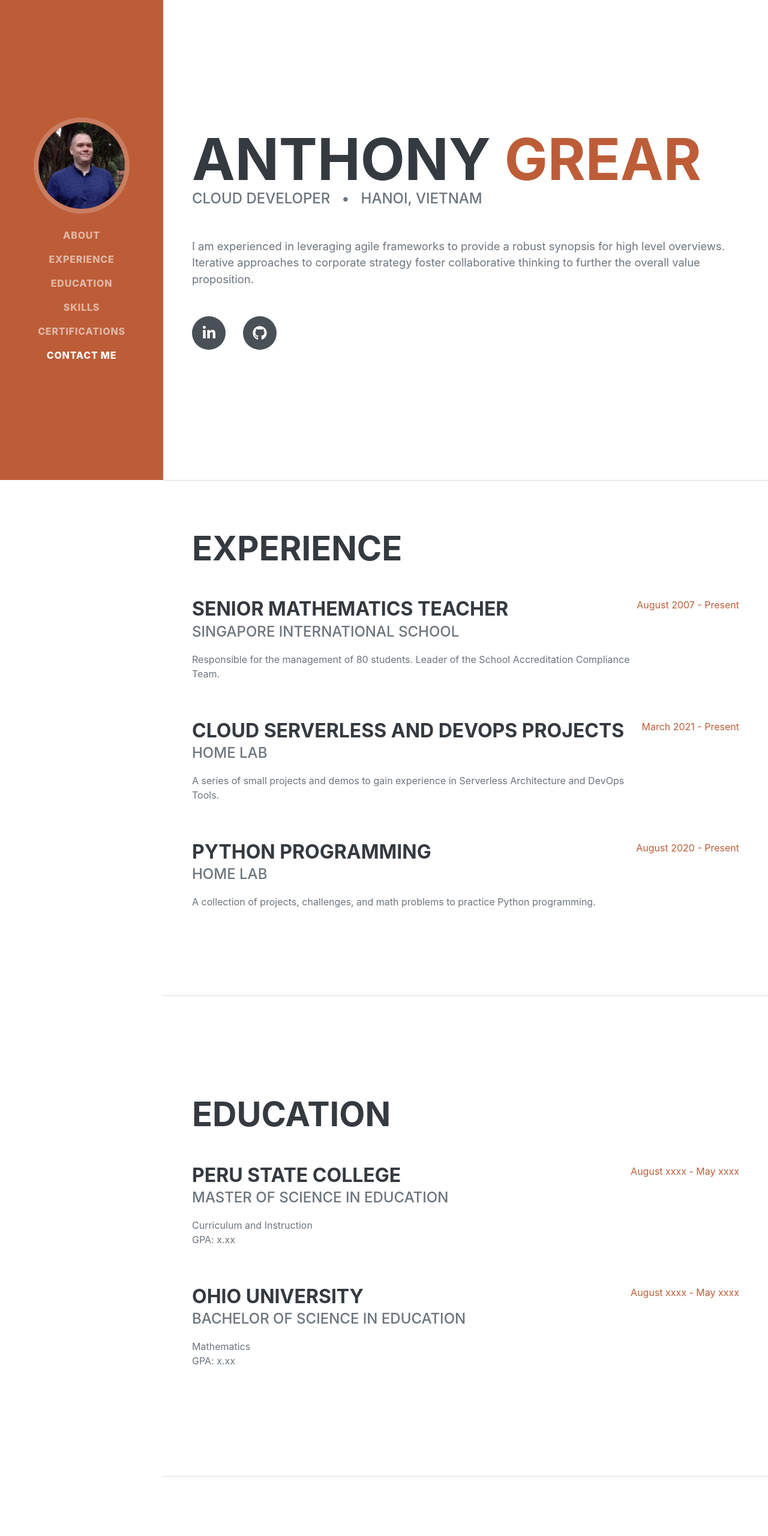
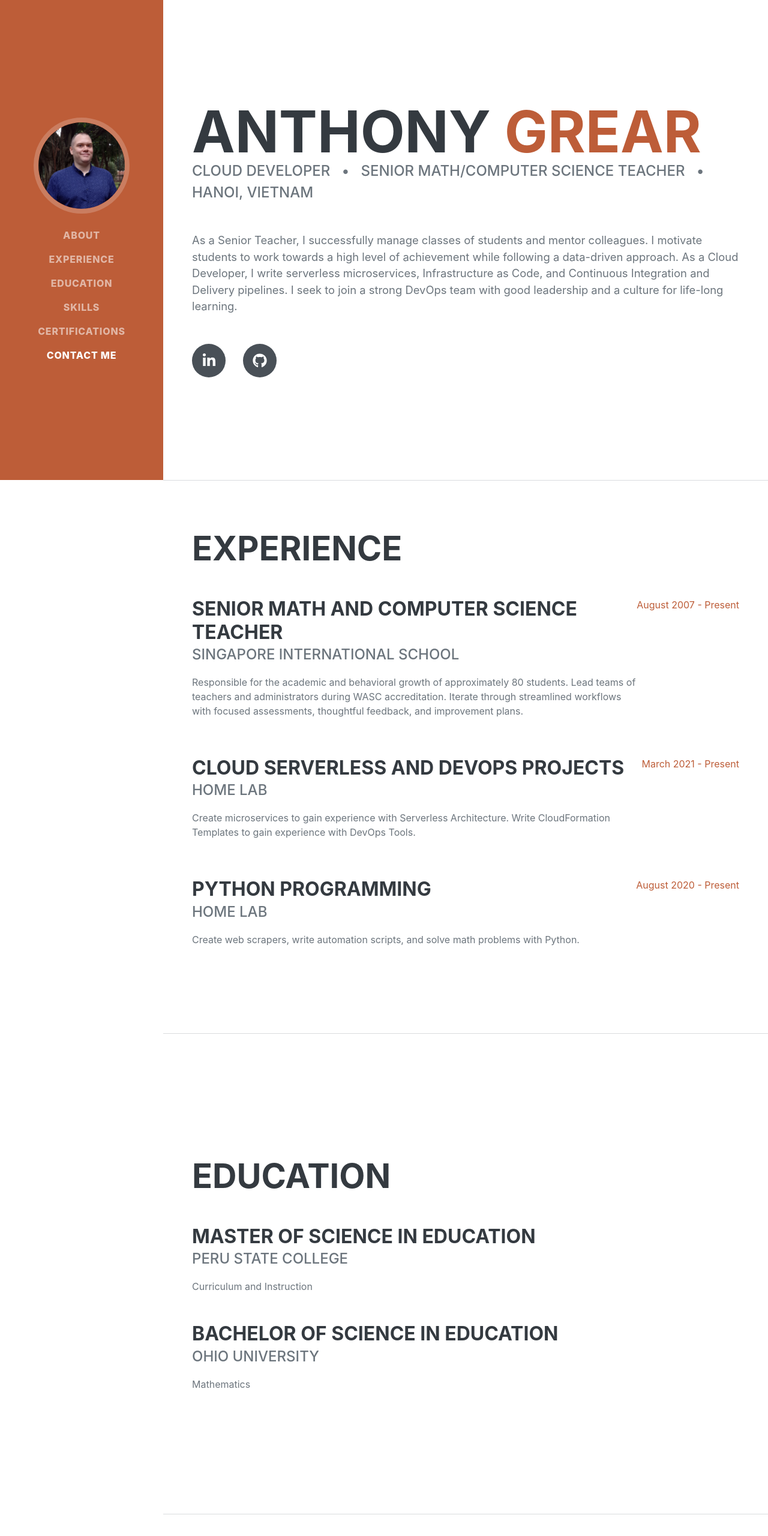
Before and after one commit to anthony-grear/Online-Resume, a plain HTML site: page index.html in a window 1280 px wide. Shown: the top 2560 px of the page at 60% size. Drawn offline with nearby package versions, Linux system fonts and the light colour scheme; a web font is replaced by a local one.

Commit message:
Complete first draft of online resume

```diff
--- a/index.html
+++ b/index.html
@@ -109,9 +109,9 @@
                         <span class="text-primary">Grear</span>
                     </h1>
                     <div class="subheading mb-5">
-                        Cloud Developer &nbsp <span>&#8226;</span> &nbsp Hanoi, Vietnam
+                        Cloud Developer &nbsp <span>&#8226;</span> &nbsp Senior Math/Computer Science Teacher &nbsp <span>&#8226;</span> &nbsp Hanoi, Vietnam
                     </div>
-                    <p class="lead mb-5">I am experienced in leveraging agile frameworks to provide a robust synopsis for high level overviews. Iterative approaches to corporate strategy foster collaborative thinking to further the overall value proposition.</p>
+                    <p class="lead mb-5">As a Senior Teacher, I successfully manage classes of students and mentor colleagues. I motivate students to work towards a high level of achievement while following a data-driven approach. As a Cloud Developer, I write serverless microservices, Infrastructure as Code, and Continuous Integration and Delivery pipelines. I seek to join a strong DevOps team with good leadership and a culture for life-long learning.</p>
                     <div class="social-icons">
                         <a class="social-icon" href="https://www.linkedin.com/in/anthony-grear/"><i class="fab fa-linkedin-in"></i></a>
                         <a class="social-icon" href="https://github.com/anthony-grear/"><i class="fab fa-github"></i></a>
@@ -127,9 +127,9 @@
                     <h2 class="mb-5">Experience</h2>
                     <div class="d-flex flex-column flex-md-row justify-content-between mb-5">
                         <div class="flex-grow-1">
-                            <h3 class="mb-0">Senior Mathematics Teacher</h3>
+                            <h3 class="mb-0">Senior Math and Computer Science Teacher</h3>
                             <div class="subheading mb-3">Singapore International School</div>
-                            <p>Responsible for the management of 80 students. Leader of the School Accreditation Compliance Team.</p>
+                            <p>Responsible for the academic and behavioral growth of approximately 80 students. Lead teams of teachers and administrators during WASC accreditation. Iterate through streamlined workflows with focused assessments, thoughtful feedback, and improvement plans.</p>
                         </div>
                         <div class="flex-shrink-0"><span class="text-primary">August 2007 - Present</span></div>
                     </div>
@@ -137,7 +137,7 @@
                         <div class="flex-grow-1">
                             <h3 class="mb-0">Cloud Serverless and DevOps Projects</h3>
                             <div class="subheading mb-3">Home Lab</div>
-                            <p>A series of small projects and demos to gain experience in Serverless Architecture and DevOps Tools.</p>
+                            <p>Create microservices to gain experience with Serverless Architecture. Write CloudFormation Templates to gain experience with DevOps Tools.</p>
                         </div>
                         <div class="flex-shrink-0"><span class="text-primary">March 2021 - Present</span></div>
                     </div>
@@ -145,7 +145,7 @@
                         <div class="flex-grow-1">
                             <h3 class="mb-0">Python Programming</h3>
                             <div class="subheading mb-3">Home Lab</div>
-                            <p>A collection of projects, challenges, and math problems to practice Python programming.</p>
+                            <p>Create web scrapers, write automation scripts, and solve math problems with Python.</p>
                         </div>
                         <div class="flex-shrink-0"><span class="text-primary">August 2020 - Present</span></div>
                     </div>
@@ -159,21 +159,21 @@
                     <h2 class="mb-5">Education</h2>
                     <div class="d-flex flex-column flex-md-row justify-content-between mb-5">
                         <div class="flex-grow-1">
-                            <h3 class="mb-0">Peru State College</h3>
-                            <div class="subheading mb-3">Master of Science in Education</div>
+                            <h3 class="mb-0">Master of Science in Education</h3>
+                            <div class="subheading mb-3">Peru State College</div>
                             <div>Curriculum and Instruction</div>
-                            <p>GPA: x.xx</p>
+                            <!-- <p>GPA: x.xx</p> -->
                         </div>
-                        <div class="flex-shrink-0"><span class="text-primary">August xxxx - May xxxx</span></div>
+                        <!-- <div class="flex-shrink-0"><span class="text-primary">2012 - 2015</span></div> -->
                     </div>
                     <div class="d-flex flex-column flex-md-row justify-content-between">
                         <div class="flex-grow-1">
-                            <h3 class="mb-0">Ohio University</h3>
-                            <div class="subheading mb-3">Bachelor of Science in Education</div>
+                            <h3 class="mb-0">Bachelor of Science in Education</h3>
+                            <div class="subheading mb-3">Ohio University</div>
                             <div>Mathematics</div>
-                            <p>GPA: x.xx</p>
+                            <!-- <p>GPA: x.xx</p> -->
                         </div>
-                        <div class="flex-shrink-0"><span class="text-primary">August xxxx - May xxxx</span></div>
+                        <!-- <div class="flex-shrink-0"><span class="text-primary">2002 - 2007</span></div> -->
                     </div>
                 </div>
             </section>
@@ -184,9 +184,9 @@
                     <h2 class="mb-5">Skills</h2>
                     <div class="subheading mb-3">Programming Languages & Tools</div>
                     <ul class="list-inline dev-icons">
-                        <li class="list-inline-item"><i class="devicon-amazonwebservices-plain-wordmark colored"></i></li>
-                        <li class="list-inline-item"><i class="devicon-python-plain-wordmark colored"></i></li>
-                        <li class="list-inline-item"><i class="devicon-git-plain-wordmark colored"></i></li>
+                        <li class="list-inline-item"><img src="assets/img/git-icon.svg" height="100px" width="100px"></li>
+                        <li class="list-inline-item"><img src="assets/img/python-icon.svg" height="100px" width="100px"></li>
+                        <li class="list-inline-item"><img src="assets/img/CFN-icon.svg" height="100px" width="100px"></li>
 
                     </ul>
 
@@ -194,7 +194,7 @@
             </section>
             <hr class="m-0" />
 
-            <hr class="m-0" />
+
             <!-- Awards-->
             <section class="resume-section" id="awards">
                 <div class="resume-section-content">
@@ -204,6 +204,7 @@
                 </div>
 
             </section>
+            <hr class="m-0" />
             <!-- Contact Me-->
             <section class="resume-section" id="interests">
                 <div class="resume-section-content">
@@ -215,10 +216,10 @@
                         <input type="phone" style="height:35px;" id="phone-input" placeholder="Enter phone number" class="form-control" style="width:100%;"/><br/>
                         <h4>Email:</h4>
                         <input type="email" style="height:35px;" id="email-input" placeholder="Enter email here…" class="form-control" style="width:100%;"/><br/>
-                        <h4>How can we help you?</h4>
+                        <h4>Message</h4>
                         <textarea id="description-input" rows="3" placeholder="Enter your message…" class="form-control" style="width:100%;"></textarea><br/>
                         <div class="g-recaptcha" data-sitekey="6Lc7cVMUAAAAAM1yxf64wrmO8gvi8A1oQ_ead1ys" class="form-control" style="width:100%;"></div>
-                        <button type="button" onClick="submitToAPI(event)" class="btn btn-lg" style="margin-top:20px;">Submit</button>
+                        <button type="button" onClick="submitToAPI(event)" class="btn btn-primary" style="margin-top:20px;">Submit</button>
                     </form>
                 </div>
             </section>
```
Also changed, not shown: assets/img/CFN-icon.svg (added), assets/img/git-icon.svg (added), assets/img/python-icon.svg (added).
